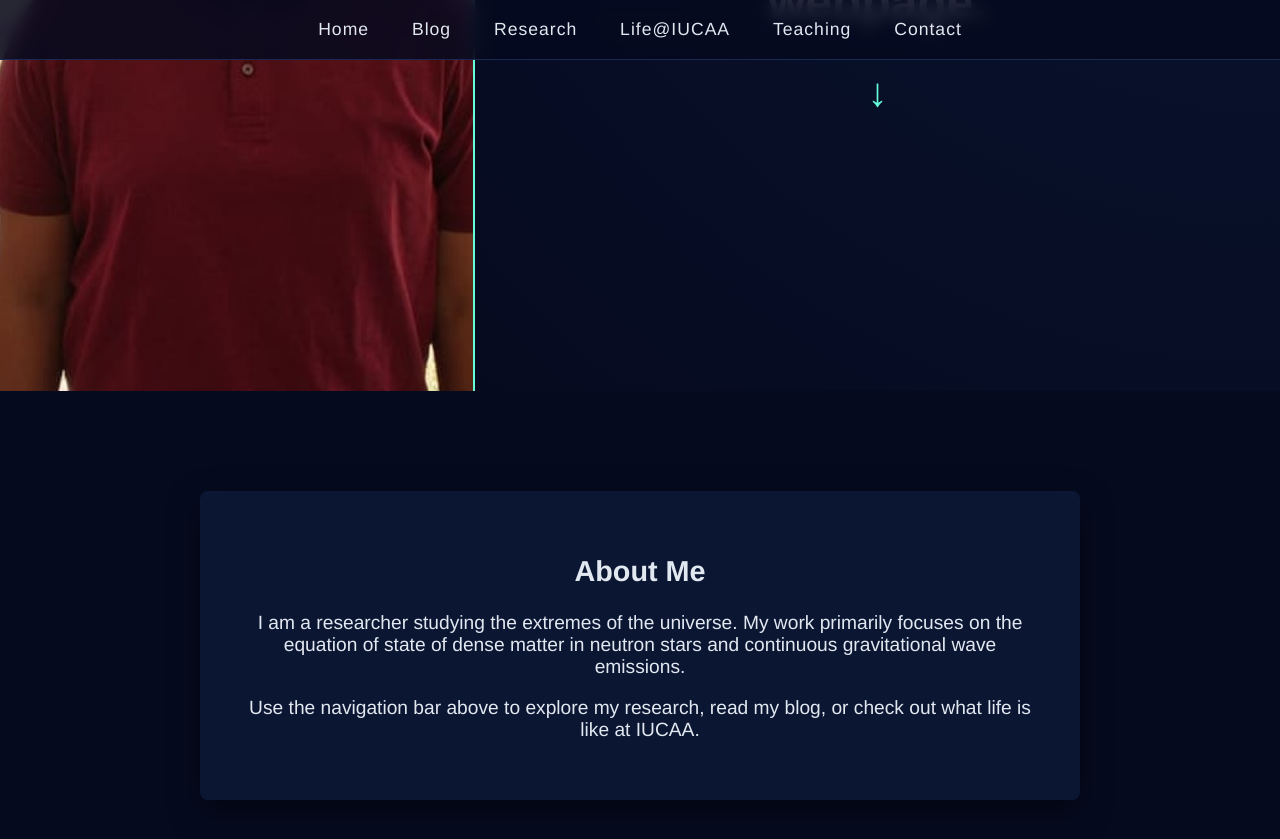
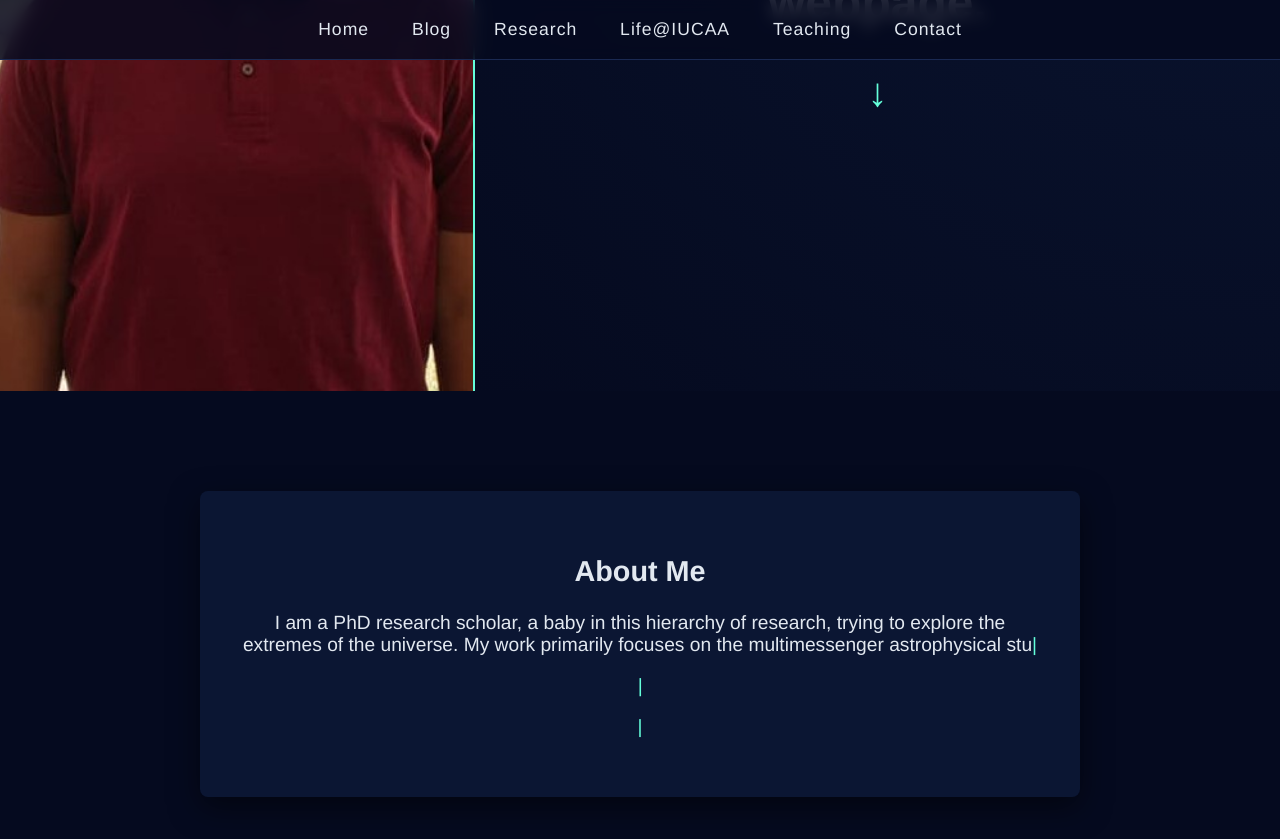
Before and after one commit to SoumilSahu/SoumilSahu.github.io, a Jekyll site: the page built from index.md, in a window 1280 px wide and 900 px high, scrolled down 509 px. Shown: the top 839 px of the window. Built offline with Jekyll 4.4.1, drawn with Linux system fonts in a browser that asks for light colours; part of the change alters nothing that is shown.

Commit message:
Update 'About Me' section and add typing effect

```diff
--- a/index.md
+++ b/index.md
@@ -82,8 +82,68 @@ title: Home
     </div>
 </div>
 
-<div class="summary-box">
+<div class="summary-box" id="about-container">
     <h2>About Me</h2>
-    <p>I am a researcher studying the extremes of the universe. My work primarily focuses on the equation of state of dense matter in neutron stars and continuous gravitational wave emissions.</p>
-    <p>Use the navigation bar above to explore my research, read my blog, or check out what life is like at IUCAA.</p>
+    <p class="type-text" data-text="I am a PhD research scholar, a baby in this hierarchy of research, trying to explore the extremes of the universe. My work primarily focuses on the multimessenger astrophysical study of Neutron Stars."></p>
+    <p class="type-text" style="font-style: italic;" data-text="I am nothing but a part of nature trying to understand itself."></p>
+    <p class="type-text" data-text="Use the navigation bar above to explore my research, read my blog, or check out what life is like at IUCAA."></p>
 </div>
+
+<style>
+    /* Optional: Adds a blinking cursor to the end of the text being typed */
+    .type-text::after {
+        content: '|';
+        color: var(--accent);
+        animation: blink 1s step-end infinite;
+        opacity: 0; /* Hidden by default */
+    }
+    .type-text.is-typing::after {
+        opacity: 1; /* Visible only while typing */
+    }
+    @keyframes blink {
+        50% { opacity: 0; }
+    }
+</style>
+
+<script>
+    // Set up the tripwire
+    const observer = new IntersectionObserver((entries) => {
+        entries.forEach(entry => {
+            // When the summary box enters the screen
+            if (entry.isIntersecting) {
+                const paragraphs = entry.target.querySelectorAll('.type-text');
+                let totalDelay = 0; // Tracks the time delay for each letter
+
+                paragraphs.forEach((p) => {
+                    // Prevent it from re-typing if the user scrolls up and down
+                    if (p.innerHTML !== "") return;
+
+                    const text = p.getAttribute('data-text');
+                    p.classList.add('is-typing'); // Turn on the blinking cursor
+
+                    // Loop through every letter in the paragraph
+                    for (let i = 0; i < text.length; i++) {
+                        setTimeout(() => {
+                            // Add the letter to the screen
+                            p.innerHTML += text.charAt(i);
+
+                            // Turn off the cursor when the very last letter is typed
+                            if (i === text.length - 1) {
+                                p.classList.remove('is-typing');
+                            }
+                        }, totalDelay);
+
+                        // Typing speed: 30 milliseconds per letter
+                        totalDelay += 30;
+                    }
+
+                    // Add a brief pause between paragraphs
+                    totalDelay += 500;
+                });
+            }
+        });
+    }, { threshold: 0.5 }); // Triggers when 50% of the box is visible on screen
+
+    // Attach the tripwire to the summary box
+    observer.observe(document.getElementById('about-container'));
+</script>
```
